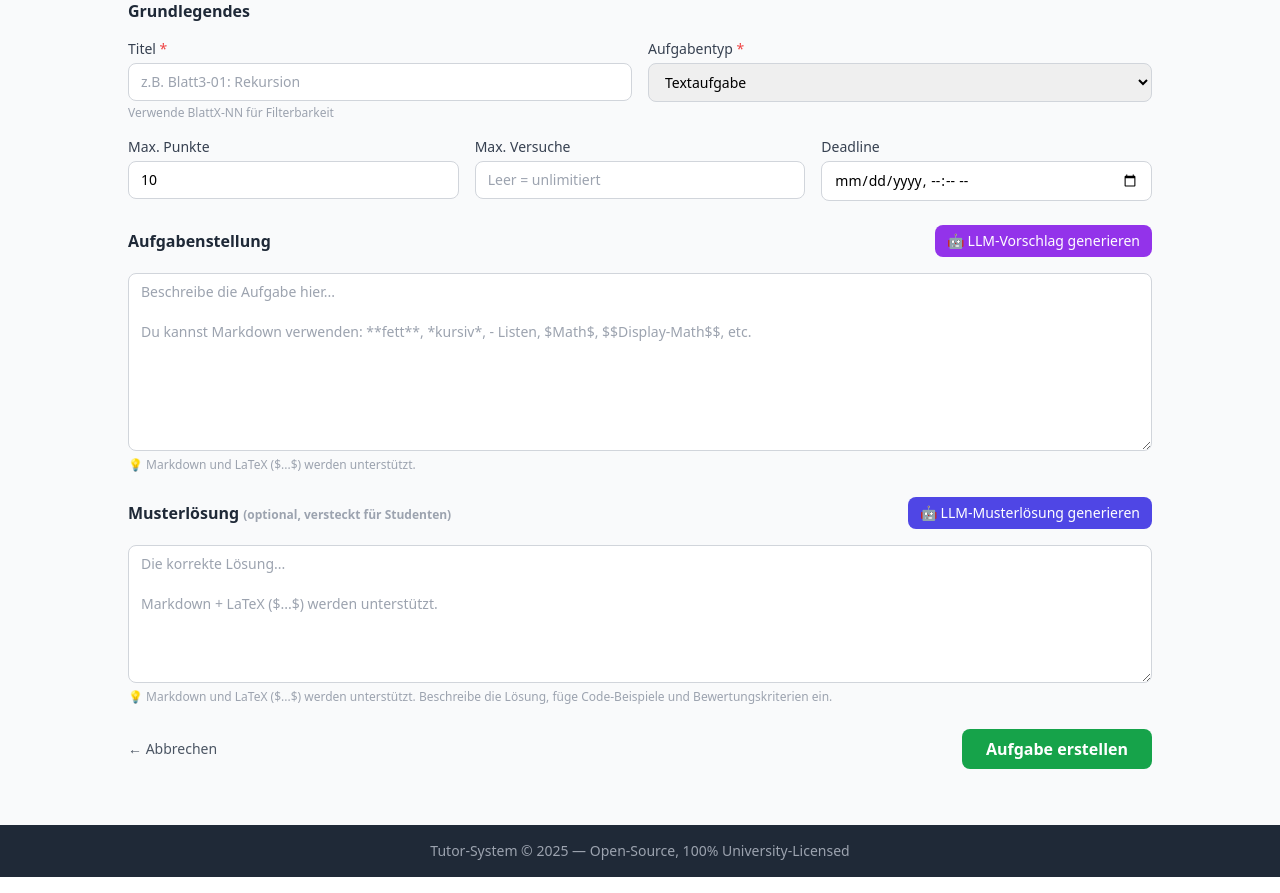
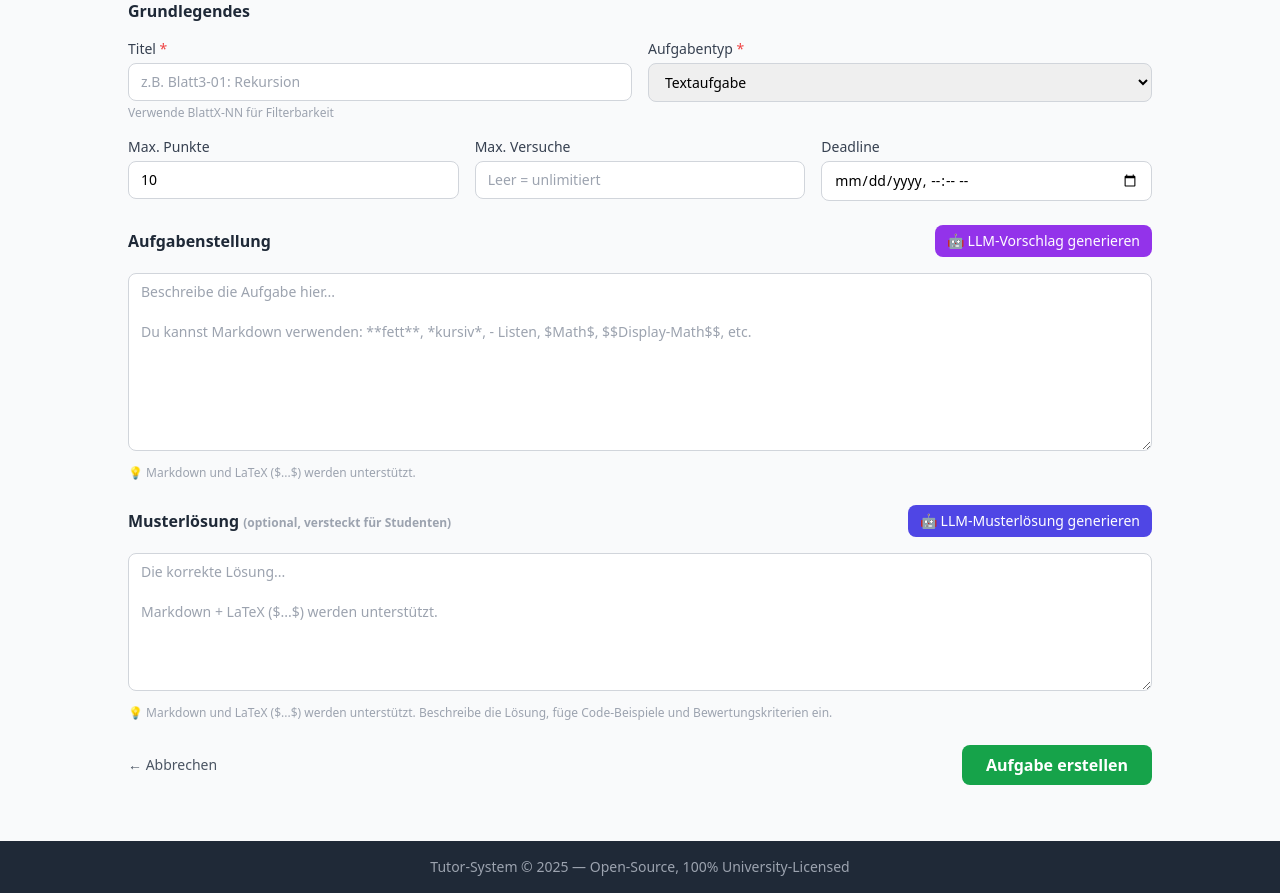
Before and after one commit to wandeln/TutorAI, a FastAPI app: template templates/tutor/task_detail.html in a window 1280 px wide. Shown: the part 177-1070 px from the top of the page. Run offline with FastAPI, Linux system fonts and the light colour scheme; the template is opened without the code that fills it, so the values that code supplies are empty; some libraries are stand-ins or nearby versions.

Commit message:
slightly improved margins

```diff
--- a/templates/tutor/task_detail.html
+++ b/templates/tutor/task_detail.html
@@ -120,7 +120,7 @@
                 class="w-full border border-gray-300 rounded-lg px-3 py-2 text-sm focus:ring-2 focus:ring-blue-500"
                 placeholder="Beschreibe die Aufgabe hier...&#10;&#10;Du kannst Markdown verwenden: **fett**, *kursiv*, - Listen, $Math$, $$Display-Math$$, etc.">{{ task.description if task else '' }}</textarea>
 
-      <div class="flex items-center justify-between">
+      <div class="flex items-center justify-between mt-2">
         <p id="description-hint" class="text-xs text-gray-400">💡 Markdown und LaTeX ($...$) werden unterstützt.</p>
         <div id="description-preview-anchor"></div>
       </div>
@@ -151,7 +151,7 @@
                 class="w-full border border-gray-300 rounded-lg px-3 py-2 text-sm focus:ring-2 focus:ring-blue-500"
                 placeholder="Die korrekte Lösung...&#10;&#10;Markdown + LaTeX ($...$) werden unterstützt.">{{ task.model_solution if task and task.model_solution else '' }}</textarea>
 
-      <div class="flex items-center justify-between">
+      <div class="flex items-center justify-between mt-2">
         <p id="model-solution-hint" class="text-xs text-gray-400">💡 Markdown und LaTeX ($...$) werden unterstützt. Beschreibe die Lösung, füge Code-Beispiele und Bewertungskriterien ein.</p>
         <div id="solution-preview-anchor"></div>
       </div>
```
